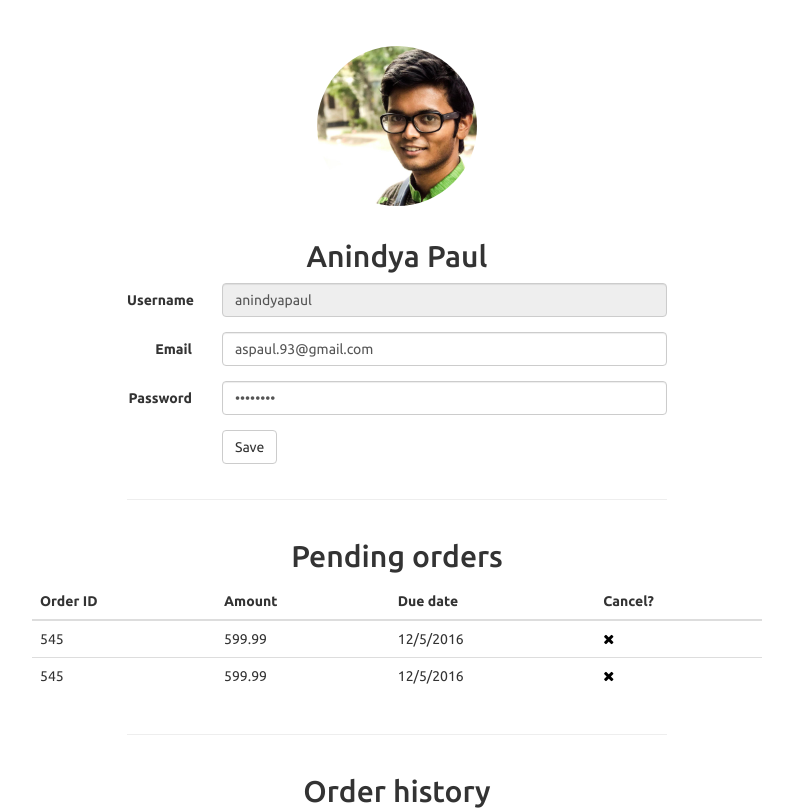
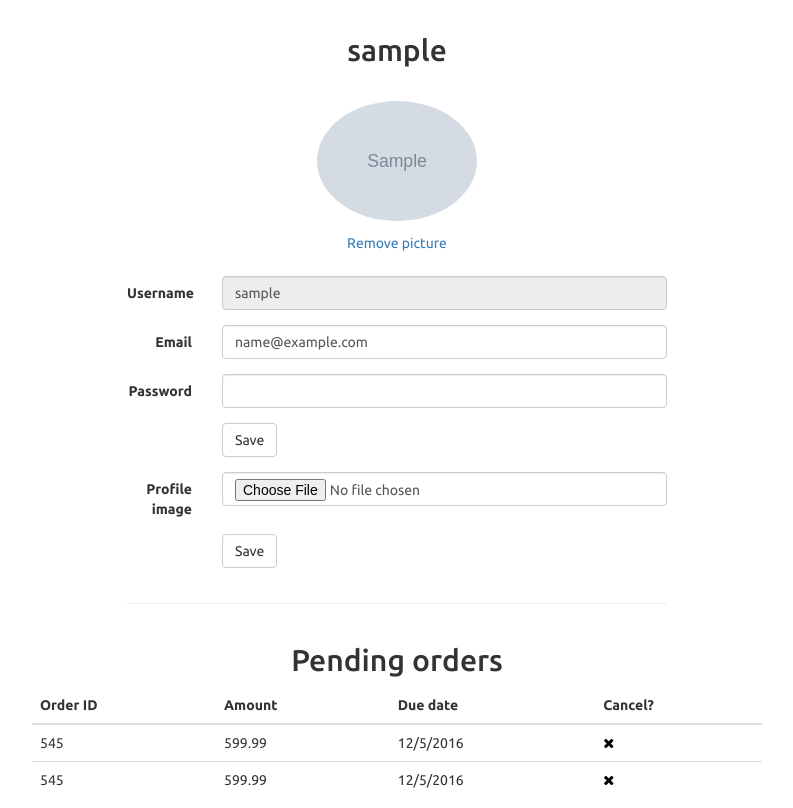
Before and after one commit to AnindyaPaul/getfit, a Django app: template templates/profile.html in a window 1280 px wide. Shown: the part 50-858 px from the top of the page, without its empty margins (243-1036 px from the left). Run offline with Django 3.2, Linux system fonts and the light colour scheme; the template is opened without the code that fills it: most values are stand-ins (such as "Sample title", 1, 10 or a date in 2020); grey boxes marked "Sample" are stand-in pictures; some libraries are stand-ins or nearby versions.

Commit message:
handle profile picture

```diff
--- a/getfit/urls.py
+++ b/getfit/urls.py
@@ -26,4 +26,12 @@ urlpatterns = [
     url(r'^signup/',views.signup,name='signup'),
     url(r'^signout/',views.signout,name='signout'),
     url(r'^verify/',views.verify,name='verify'),
+    url(r'^forgot/',views.forgot,name='forgot'),
+    url(r'^pwdreset/',views.pwdreset,name='pwdreset'),
+    url(r'^storepwd/',views.storepwd,name='storepwd'),
+
+    url(r'^profile/',views.profile,name='profile'),
+    url(r'^updprofile/',views.updprofile,name='updprofile'),
+    url(r'^updprofilepic/',views.updprofilepic,name='updprofilepic'),
+    url(r'^delprofilepic/',views.delprofilepic,name='delprofilepic'),
 ]
--- a/static/css/styles.css
+++ b/static/css/styles.css
@@ -199,8 +199,8 @@ p {
 }
 
 #profile-img {
-	margin-top: 4%;
-	margin-bottom: 3%;
+	margin-top: 3%;
+	margin-bottom: 1%;
 }
 
 .cancel {
--- a/templates/profile.html
+++ b/templates/profile.html
@@ -11,31 +11,46 @@
 	{% include 'includes/navbar.html' %}
 
 	<div class="container">
+		<h2 class="text-center" style="margin-top: 3%">{{ username }}</h2>
 		<div class="row" id="profile-img">
 			<div class="col-md-2 col-md-offset-5">
-				<img class="img-responsive img-circle" src="../static/img/user1.jpg">
+				<img class="img-responsive img-circle" src="../media/{{ picture }}">
 			</div>
 		</div>
-		<h2 class="text-center">Anindya Paul</h2>
-
+		<div class="row text-center" style="margin-bottom: 2%">
+			<a href="/delprofilepic">Remove picture</a>
+		</div>
 		<div class="col-sm-6 col-sm-offset-3">
-			<form class="form-horizontal" method="post" action="/update_profile/"> {% csrf_token %}
+			<form class="form-horizontal" method="post" action="/updprofile/"> {% csrf_token %}
 				<div class="form-group">
 					<label class="control-label col-sm-2" for="username">Username</label>
 					<div class="col-sm-10">
-						<input type="text" name="username" class="form-control" id="username" value="anindyapaul" disabled>
+						<input type="text" name="username" class="form-control" id="username" value="{{ username }}" disabled>
 					</div>
 				</div>
 				<div class="form-group">
 					<label class="control-label col-sm-2" for="email">Email</label>
 					<div class="col-sm-10">
-						<input type="email" name="email" class="form-control" id="email" value="aspaul.93@gmail.com">
+						<input type="email" name="email" class="form-control" id="email" value="{{ email }}">
 					</div>
 				</div>
 				<div class="form-group">
 					<label class="control-label col-sm-2" for="password">Password</label>
 					<div class="col-sm-10">
-						<input type="password" name="password" class="form-control" id="password" value="testpass">
+						<input type="password" name="password" class="form-control" id="password">
+					</div>
+				</div>
+				<div class="form-group">
+					<div class="col-sm-10 col-sm-offset-2">
+						<button type="submit" class="btn btn-default">Save</button>
+					</div>
+				</div>
+			</form>
+			<form class="form-horizontal" method="post" action="/updprofilepic/" enctype="multipart/form-data"> {% csrf_token %}
+				<div class="form-group">
+					<label class="control-label col-sm-2" for="ppic">Profile image</label>
+					<div class="col-sm-10">
+						<input type="file" name="picture" class="form-control" id="picture">
 					</div>
 				</div>
 				<div class="form-group">
```
Also changed, not shown: logic/views.py (+130 -11 lines), templates/newpwd.html (added, +40 -0 lines), media/profilepic/anindya.jpg (added), media/profilepic/default.jpg (added), media/profilepic/zahin.jpg (added), 2 other files.
